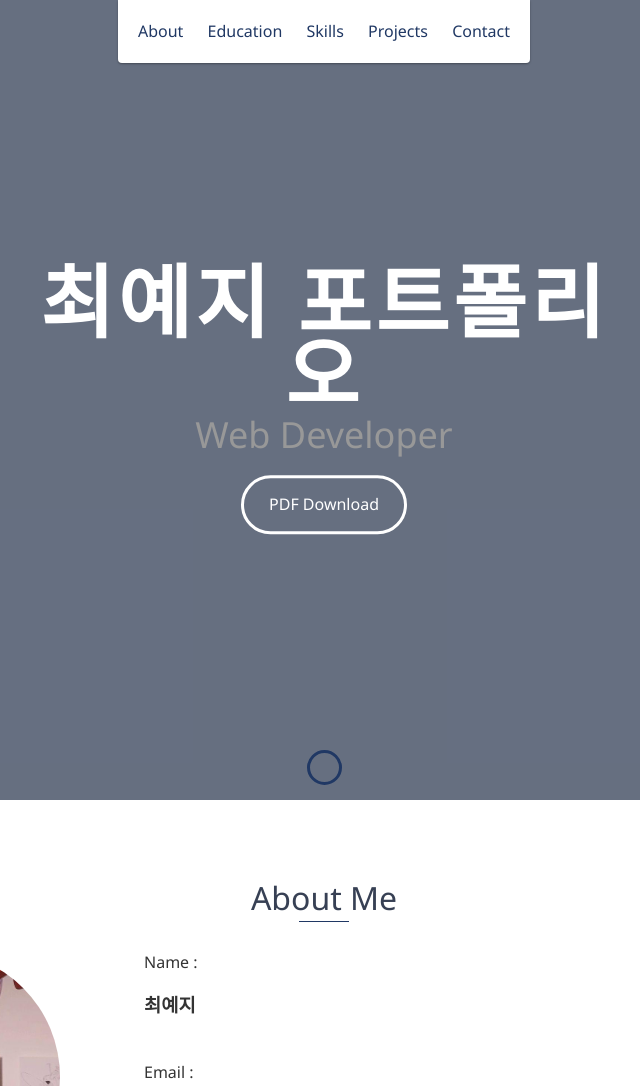
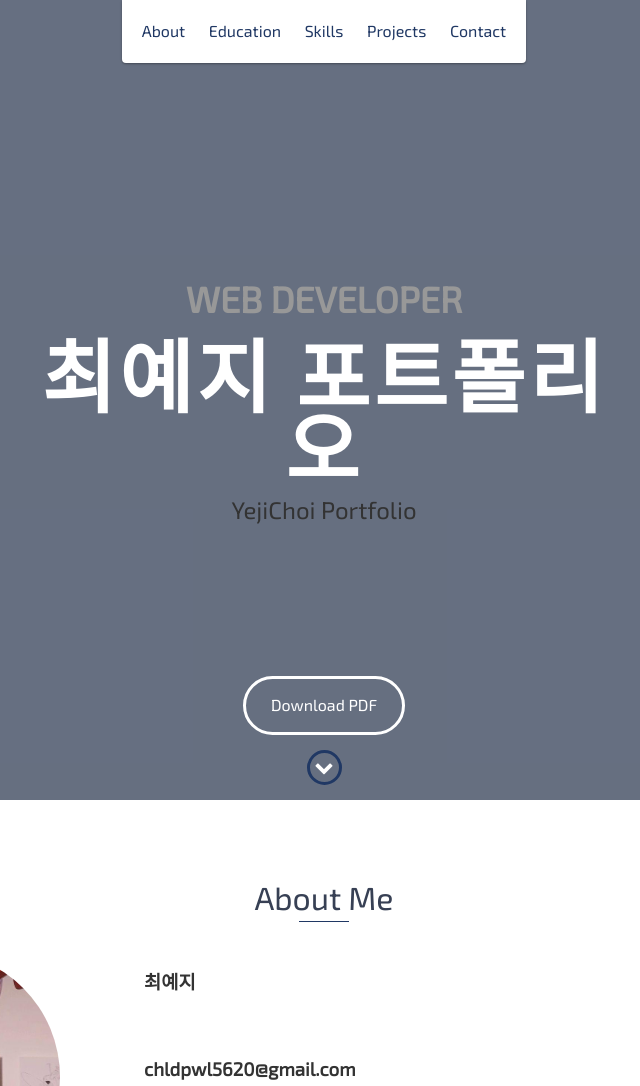
Before and after one commit to zoetrope56/myPortfolio, a website: page index.html in a window 1280 px wide. Shown: the top 1086 px of the page, without its empty margins (316-956 px from the left). Drawn offline with nearby package versions, Linux system fonts and the light colour scheme.

Commit message:
publish it to portfolio

```diff
--- a/index.html
+++ b/index.html
@@ -8,10 +8,9 @@
     <title>Yeji Choi Portfolio</title>
 	<link rel="shortcut icon" href="favicon.ico" type="image/x-icon">
     <link rel="icon" href="favicon.ico" type="image/x-icon">
-    <link href="https://fonts.googleapis.com/css?family=Noto+Sans&display=swap" rel="stylesheet">
-    <link href="https://fonts.googleapis.com/css?family=Nanum+Gothic|Noto+Sans&display=swap" rel="stylesheet">
+    <link href="https://fonts.googleapis.com/css?family=Exo+2|Nanum+Gothic&display=swap" rel="stylesheet">
     <!-- <link href="https://fonts.googleapis.com/css?family=Lato:300,400,700,900" rel="stylesheet"> -->
-    <!-- <link rel="stylesheet" href="libs/font-awesome/css/font-awesome.min.css"> -->
+    <link rel="stylesheet" href="libs/font-awesome/css/font-awesome.min.css">
     <link href="css/bootstrap.min.css" rel="stylesheet">
     <link href="css/styles.css" rel="stylesheet">
 </head>
@@ -47,15 +46,17 @@
 
     <div id="lead">
         <div id="lead-content">
+            <h2>WEB DEVELOPER</h2>
             <h1>최예지 포트폴리오</h1>
-            <h2>Web Developer</h2>
-            <a href="#" class="btn-rounded-white">PDF Download</a>
+            <span>YejiChoi Portfolio</span>
         </div>
+
         <!-- End #lead-content -->
 
         <div id="lead-overlay"></div>
 
         <div id="lead-down">
+            <a href="#" class="btn-rounded-white">Download PDF</a>
             <span>
                 <i class="fa fa-chevron-down" aria-hidden="true"></i>
             </span>
@@ -72,13 +73,13 @@
                     <img src="images/profile.jpg" alt="">
                 </div>
                 <div class="col-md-8" style="text-align: justify;">
-                    <label for="name">Name : </label>
+                    <!-- <label for="name">Name : </label> -->
                     <h3 id="name">최예지</h3>
                     <br>
-                    <label for="email">Email : </label>
+                    <!-- <label for="email">Email : </label> -->
                     <h3 id="email">chldpwl5620@gmail.com</h3>
                     <br>
-                    <label for="github">GitHub : </label>
+                    <!-- <label for="github">GitHub : </label> -->
                     <h3 id="github">github.com/zoetrope56</h3>
                     <!-- <p>
                         Lorem ipsum dolor sit amet, consectetur adipiscing elit. Curabitur in iaculis ex. Etiam volutpat laoreet urna. Morbi ut tortor nec nulla commodo malesuada sit amet vel lacus. Fusce eget efficitur libero. Morbi dapibus porta quam laoreet placerat. Donec
--- a/scss/styles.scss
+++ b/scss/styles.scss
@@ -85,7 +85,7 @@ $text: #74808a;
 */
 
 body {
-    font-family: 'Noto Sans','Nanum Gothic', sans-serif;
+    font-family: 'Exo 2','Nanum Gothic', sans-serif;
     font-size: 16px;
 
     &.active {
@@ -374,6 +374,7 @@ footer {
     text-align: center;
 
     h1, h2 {
+        font-weight: bold;
         margin: 0;
     }
 
@@ -384,6 +385,7 @@ footer {
         text-transform: uppercase;
         letter-spacing: 0.05em;
         line-height: 0.9em;
+        margin-bottom: 10px;
     }
 
     h2 {
@@ -391,6 +393,10 @@ footer {
         font-weight: 500;
         font-size: 2.25em;
         margin-bottom: 15px;
+    }
+
+    span {
+        font-size: 1.5em;
     }
 }
 
@@ -432,6 +438,10 @@ footer {
         animation: pulsate 1.5s ease;
         animation-iteration-count: infinite;
         padding-top: 5px;;
+    }
+
+    a {
+        margin-bottom: 15px;
     }
 }
 
```
Also changed, not shown: css/styles.css.
